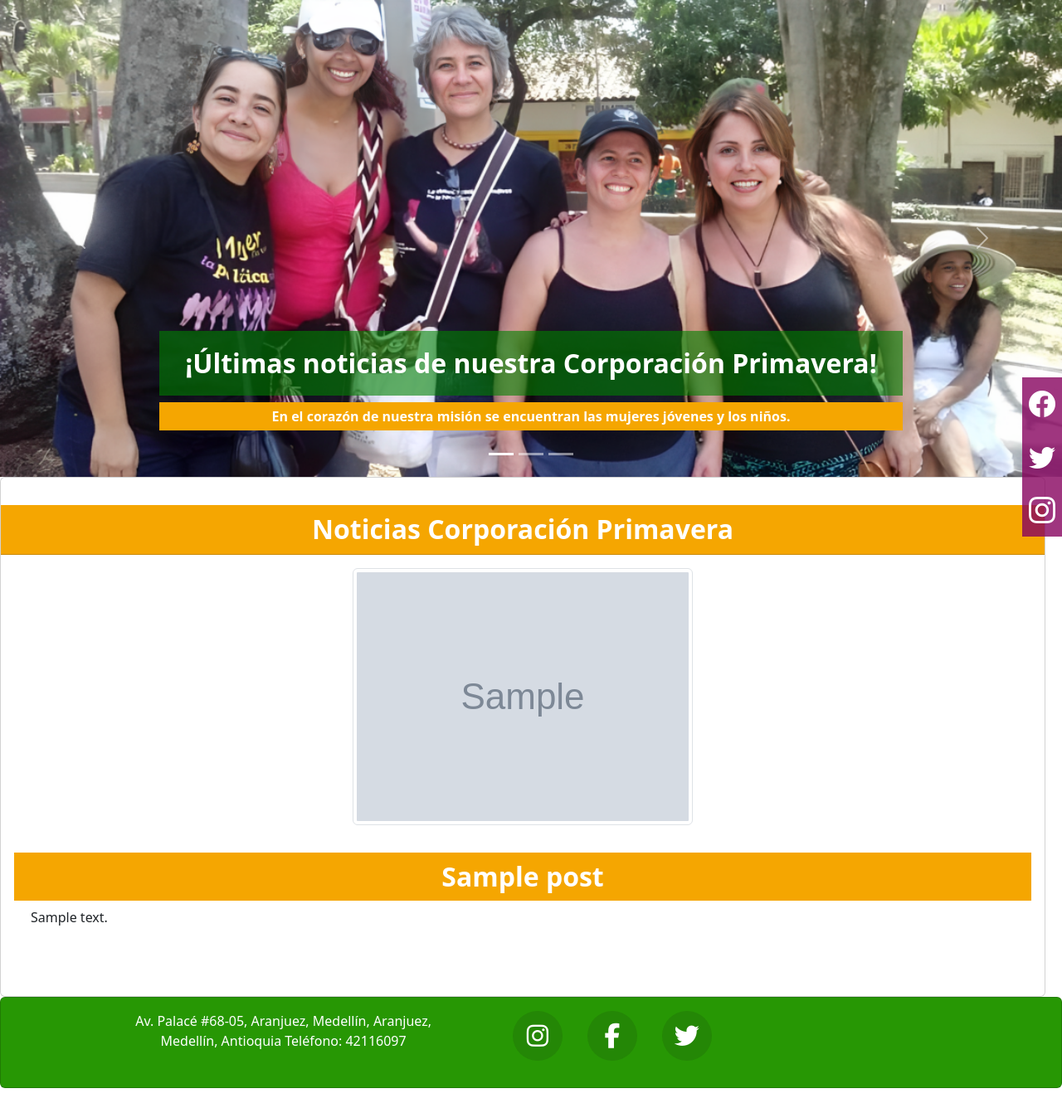
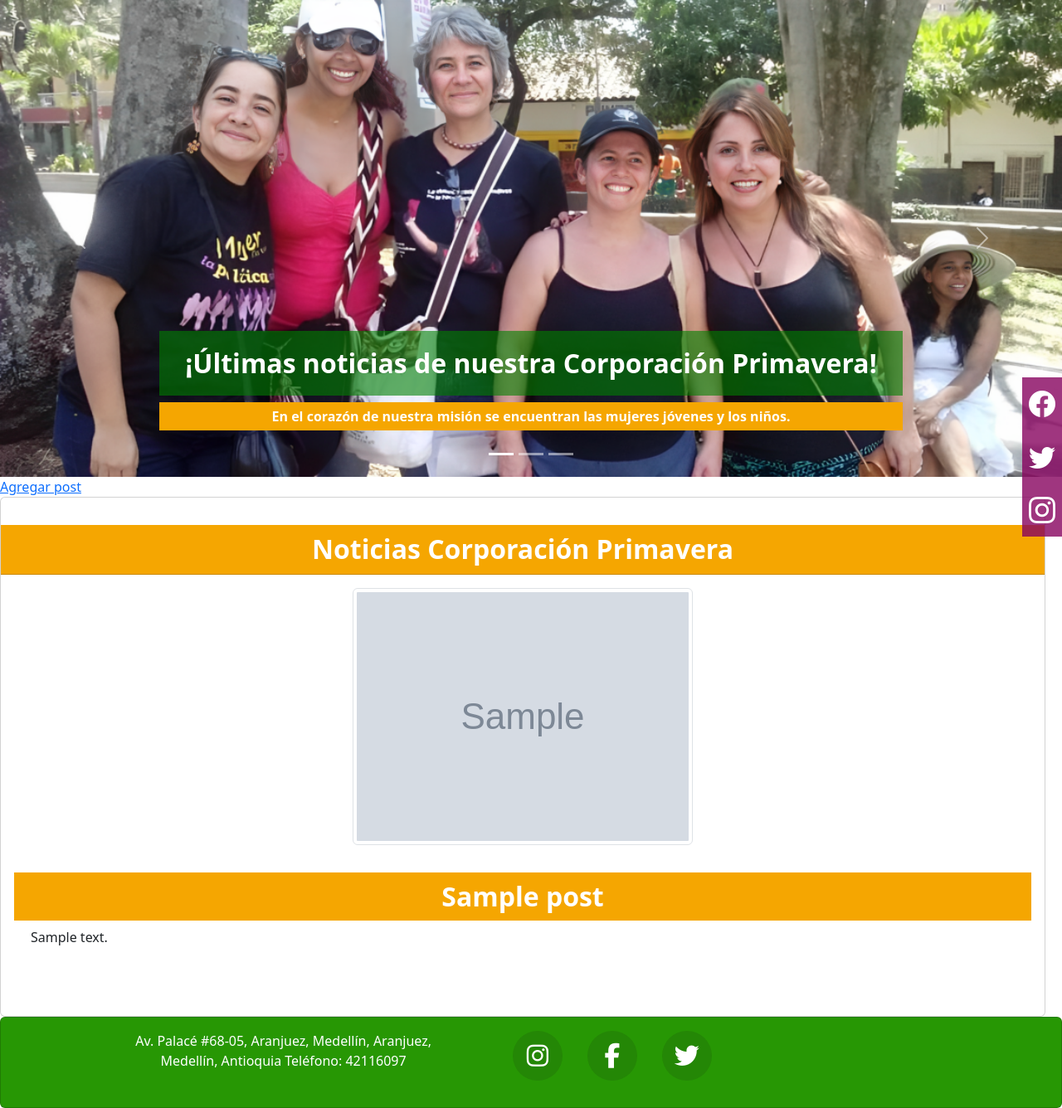
Before and after one commit to programateacademy/corpo-primavera, a Django app: template Primavera/blog/templates/post_detail.html in a window 1280 px wide. Shown: the part 89-1425 px from the top of the page at 83% size. Before the commit the page ends 1401 px from the top, so only its background shows below. Run offline with Django 4.2, Linux system fonts and the light colour scheme; the template is opened without the code that fills it: values that come from a table or form of the project are taken from there, others are empty; a user stored in the database is signed in; tables that the repository leaves empty hold one stand-in row (values such as "Sample post"); grey boxes marked "Sample" are stand-in pictures; some libraries are stand-ins or nearby versions.

Commit message:
add changes about

```diff
--- a/Primavera/blog/templates/post_detail.html
+++ b/Primavera/blog/templates/post_detail.html
@@ -45,6 +45,9 @@
         </button>
       </div>
 <!-- ...........................Noticias........................................ -->
+{% if perms.blog.add_post %}
+    <a href="{% url 'libPosting' %}">Agregar post</a>
+{% endif %}
 
         <div class="card">
                 <hr>
--- a/Primavera/blog/views.py
+++ b/Primavera/blog/views.py
@@ -3,14 +3,18 @@ from django.contrib.auth.decorators import permission_required
 from .models import Post
 from datetime import datetime
 
+# Función que filtra las noticias por der descendente
 def render_posts(request):
     posts = Post.objects.filter(date__lte=datetime.now()).order_by('-date')
     return render(request, 'posts.html', {'posts':posts})
+
+# Función que crea un id por noticia en la url del navegador y en el caso de que no exista proporcione un error 404
 
 def post_detail(request, post_id):
     post = get_object_or_404(Post, pk=post_id)
     return render (request, 'post_detail.html', {"post": post} )
 
+# Función que permite agregar una nueva noticia
 @permission_required('blog.add_post')
 def posting(request):
     posting = Post.objects.all().order_by('-date')
```
